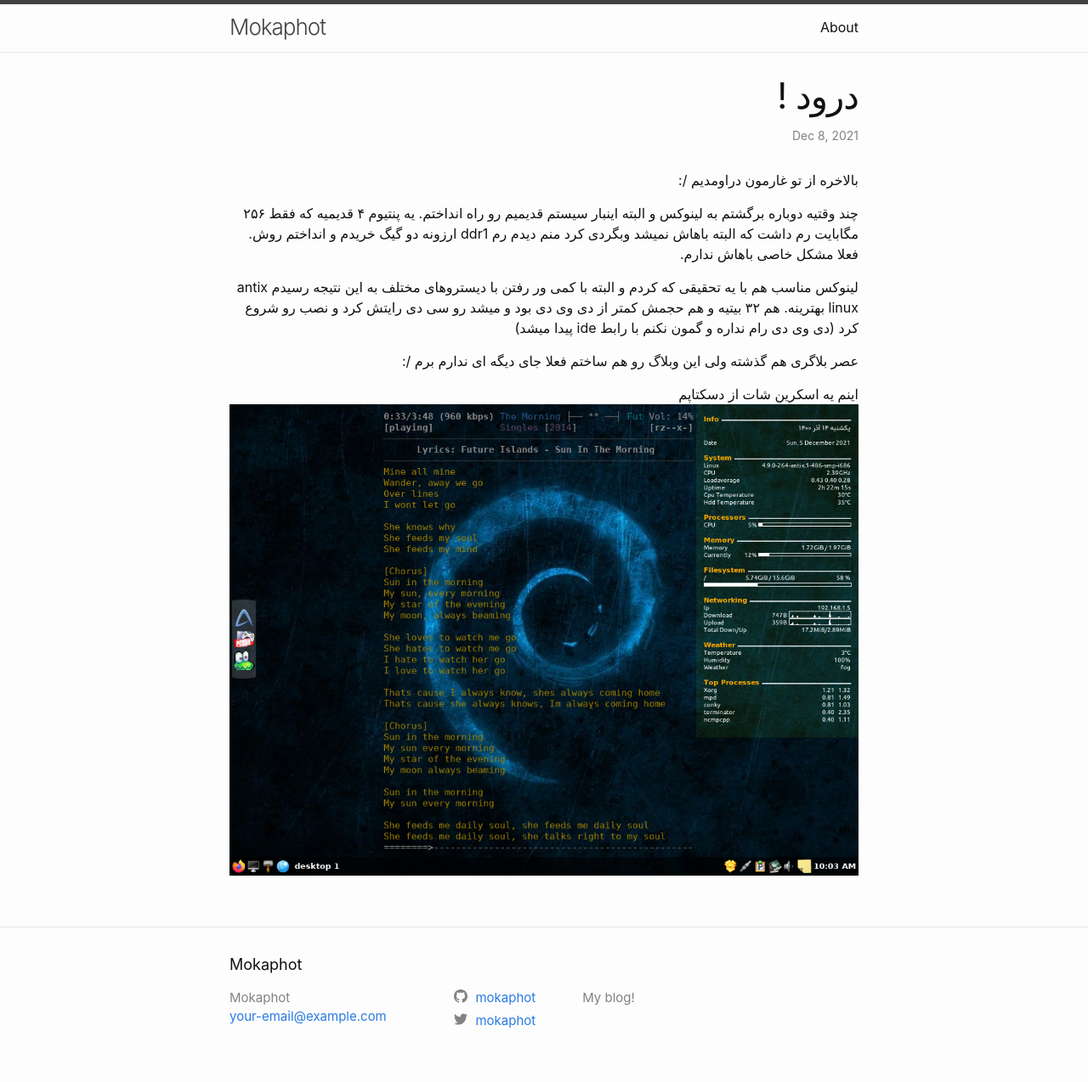
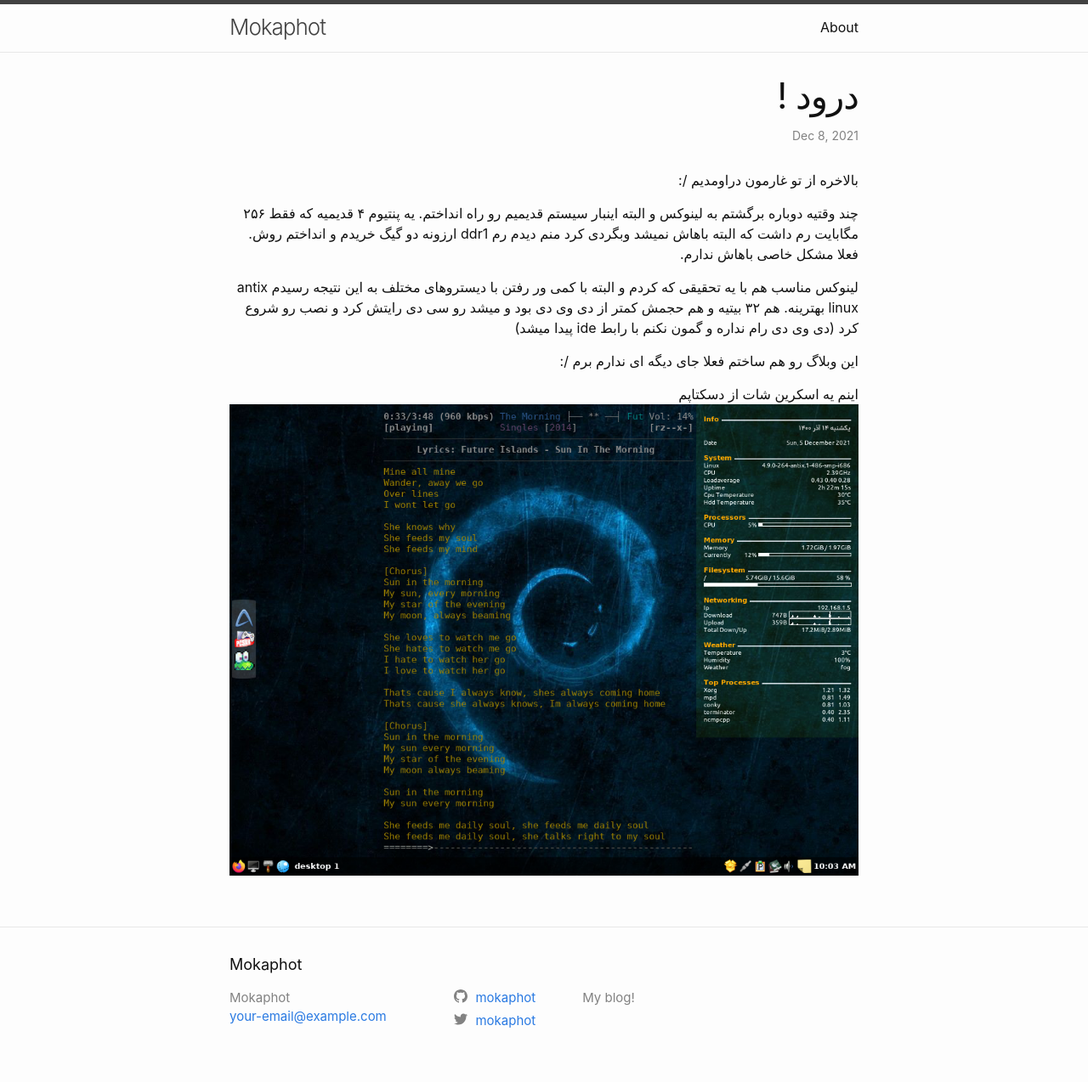
Before and after one commit to narmenj/narmenj.github.io, a Jekyll site: the page built from _posts/2021-12-08-welcome-to-jekyll.markdown, in a window 1280 px wide. Shown: the whole page at 85% size. Built offline with Jekyll 4.4.1, drawn with Linux system fonts in a browser that asks for light colours.

Commit message:
Initial Commit

```diff
--- a/_posts/2021-12-08-welcome-to-jekyll.markdown
+++ b/_posts/2021-12-08-welcome-to-jekyll.markdown
@@ -12,7 +12,7 @@ categories: مطالب روزمره
 
 لینوکس مناسب هم با یه تحقیقی که کردم و البته با کمی ور رفتن با دیستروهای مختلف به این نتیجه رسیدم antix linux بهترینه. هم ۳۲ بیتیه و هم حجمش کمتر از دی وی دی بود و میشد رو سی دی رایتش کرد و نصب رو شروع کرد (دی وی دی رام نداره و گمون نکنم با رابط ide پیدا میشد)
 
-عصر بلاگری هم گذشته ولی این وبلاگ رو هم ساختم فعلا جای دیگه ای ندارم برم /:
+این وبلاگ رو هم ساختم فعلا جای دیگه ای ندارم برم /:
 
 اینم یه اسکرین شات از دسکتاپم
 ![Antix linux, openbox](/images/alob1.png){:class="img-responsive"}
```
